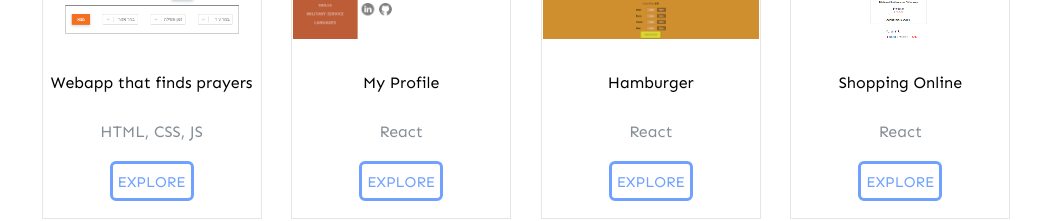
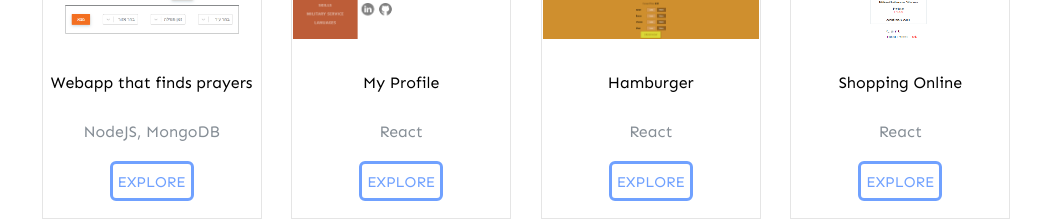
Before and after one commit to Benjamn89/profile-react, a React (Create React App) app: page / in a window 1280 px wide. Shown: the part 1000-1221 px from the top of the page, without its empty margins (240-1280 px from the left). Built offline with nearby package versions, Linux system fonts and the light colour scheme.

Commit message:
c title of the pro

```diff
--- a/src/Components/PROJECTS-S/PROJECT-BOX/project-box-property.js
+++ b/src/Components/PROJECTS-S/PROJECT-BOX/project-box-property.js
@@ -9,7 +9,7 @@ var ProjectsBoxProperty = [
   {
     objects: {
       projectSum: "Webapp that finds prayers",
-      usedSkills: "HTML, CSS, JS",
+      usedSkills: "NodeJS, MongoDB",
       linkTo: "https://tal-minyan.herokuapp.com/",
       img: MinyanImg,
       alt: "Minyan"
```
